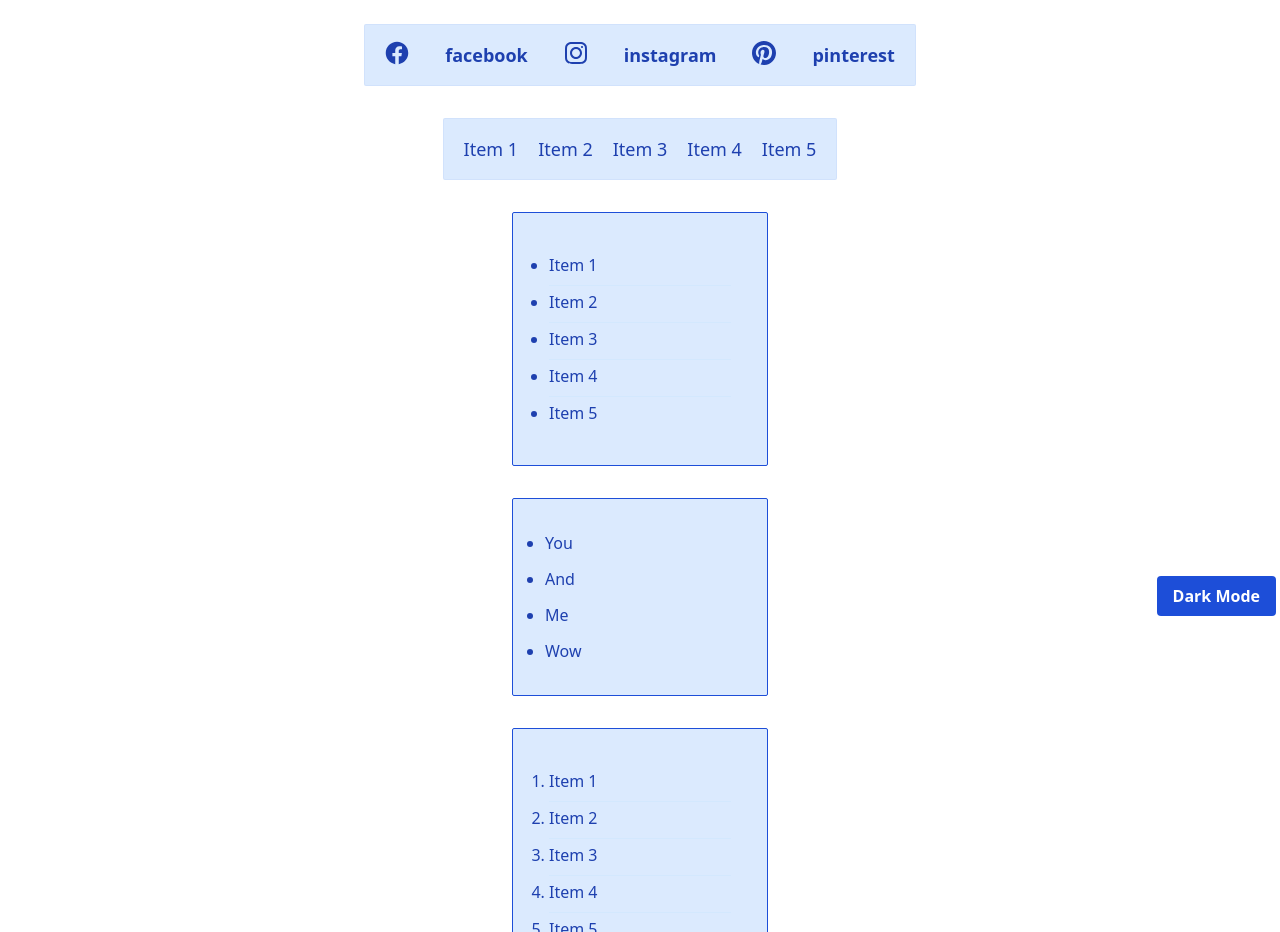
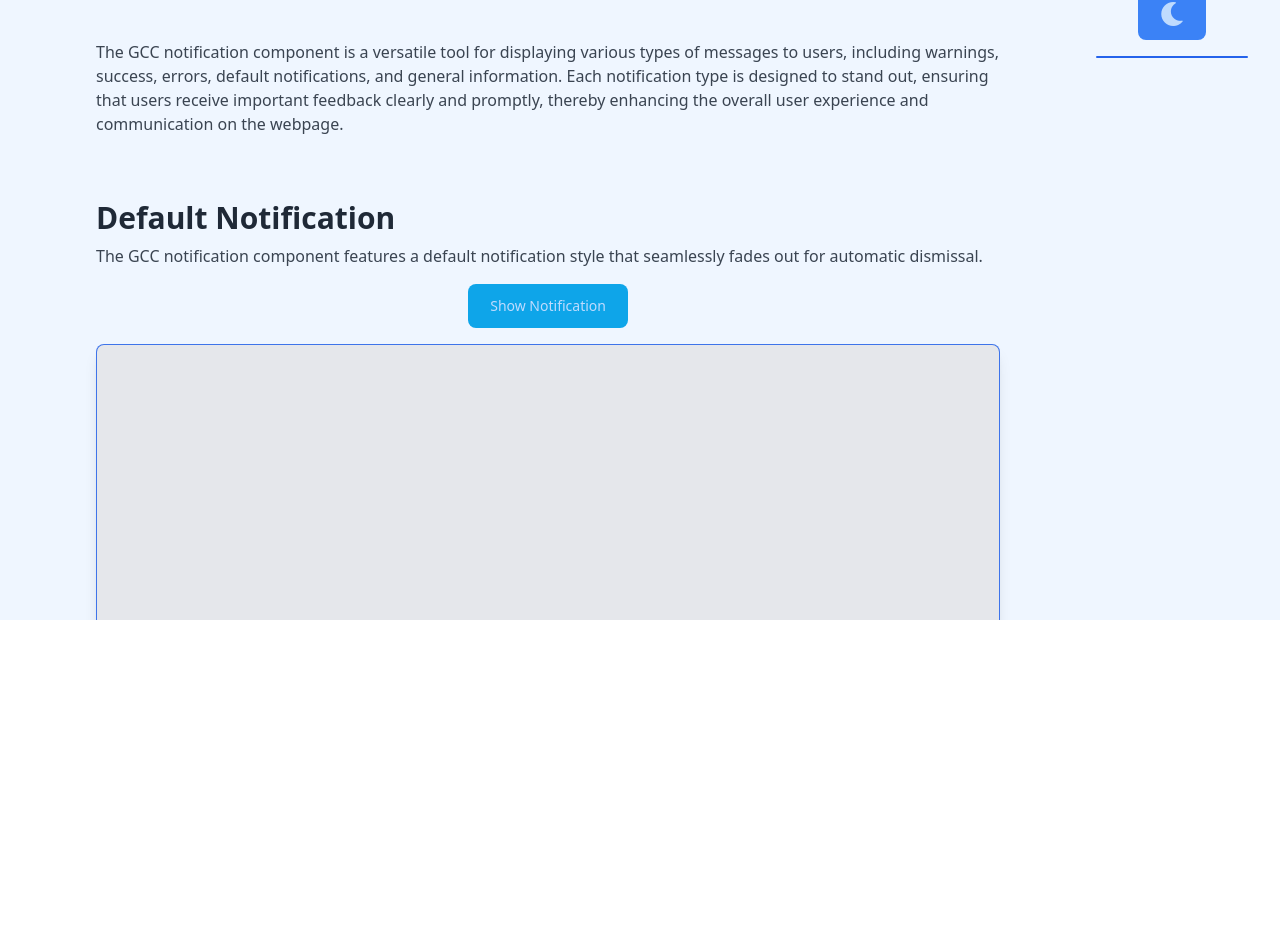
Before and after one commit to AlejandroP1028/Group-GCC_Vue-Component-Library, a Vue app: page / in a window 1280 px wide. Shown: the part 180-1112 px from the top of the page. After the commit the page ends 800 px from the top, so only its background shows below. Built offline with nearby package versions, Linux system fonts and the light colour scheme.

Commit message:
modified:   src/List_test.vue modified:   src/components/ItemList.vue modified:   src/components/NotificationsGroup.vue modified:   src/main.js new file:   src/notif_page.vue deleted:    src/notifications_page.vue

```diff
--- a/src/components/ItemList.vue
+++ b/src/components/ItemList.vue
@@ -84,7 +84,7 @@
         <svg class="w-3.5 h-3.5 me-2 text-blue-800 dark:text-blue-400 flex-shrink-0" aria-hidden="true" xmlns="http://www.w3.org/2000/svg" fill="currentColor" viewBox="0 0 20 20">
           <path d="M10 .5a9.5 9.5 0 1 0 9.5 9.5A9.51 9.51 0 0 0 10 .5Zm3.707 8.207-4 4a1 1 0 0 1-1.414 0l-2-2a1 1 0 0 1 1.414-1.414L9 10.586l3.293-3.293a1 1 0 0 1 1.414 1.414Z"/>
         </svg>
-        <slot :name="index"/>
+        <slot></slot>
       </li>
     </ul>
   </div>
--- a/src/components/NotificationsGroup.vue
+++ b/src/components/NotificationsGroup.vue
@@ -14,7 +14,7 @@
       <div class="ms-3 text-sm font-normal">
         {{ notification_message }}
       </div>
-      <button v-if="type !== 'default'" type="button" class="ms-auto -mx-1.5 -my-1.5 rounded-lg focus:ring-2 focus:ring-blue-500 p-1.5 inline-flex items-center justify-center h-8 w-8 hover:bg-blue-400" :data-dismiss-target="`#toast-${type}`" aria-label="Close" @click="hideNotification">
+      <button v-if="showCloseButton" type="button" class="ms-auto -mx-1.5 -my-1.5 rounded-lg focus:ring-2 focus:ring-blue-500 p-1.5 inline-flex items-center justify-center h-8 w-8 hover:bg-blue-400" :data-dismiss-target="`#toast-${type}`" aria-label="Close" @click="hideNotification">
         <span class="sr-only">
           Close
         </span>
@@ -32,7 +32,7 @@ export default {
     type: {
       type: String,
       required: true,
-      validator: (value) => ["success", "error", "warning", "default", "message"].includes(value),
+      validator: (value) => ["success", "error", "warning", "default", "message", "BlueBorder", "CyanBorder", "SkyBorder", "TealBorder"].includes(value),
     },
     notification_message: {
       type: String,
@@ -90,13 +90,36 @@ export default {
           icon: "",
         },
         message: {
-          bg: "bg-blue-200 dark:bg-gray-800",
+          bg: "bg-blue-200 dark:bg-gray",
           text: "text-blue-800 dark:text-sky-400",
           icon: "",
         },
+        BlueBorder: {
+          bg: "bg-blue-100 dark:bg-gray-800 border border-blue-900",
+          text: "text-blue-800 dark:text-sky-400",
+          icon: "",
+        },
+        CyanBorder: {
+          bg: "bg-cyan-100 dark:bg-gray-800 dark:border-cyan-400 border border-cyan-900",
+          text: "text-cyan-900 dark:text-cyan-400",
+          icon: "",
+        },
+        SkyBorder: {
+          bg: "bg-sky-100 dark:bg-gray-800 border border-sky-900",
+          text: "text-sky-900 dark:text-sky-400",
+          icon: "",
+        },
+        TealBorder: {
+          bg: "bg-teal-100 dark:bg-gray-800 border border-teal-900",
+          text: "text-teal-800 dark:text-teal-400",
+          icon: "",
+        }
       };
       return styles[this.type];
     },
+    showCloseButton() {
+      return !["default", "BlueBorder", "CyanBorder", "SkyBorder", "TealBorder"].includes(this.type);
+    }
   },
   methods: {
     hideNotification() {
@@ -104,12 +127,13 @@ export default {
     },
   },
   mounted() {
-    if (this.type === "default") {
-      setTimeout(() => {
-        this.visible = false;
-      }, 5000);
-    }
-  },
+  if (["default", "BlueBorder", "CyanBorder", "TealBorder", "SkyBorder"].includes(this.type)) {
+    setTimeout(() => {
+      this.visible = false;
+    }, 5000);
+  }
+},
+
 };
 </script>
 <style scoped>
--- a/src/main.js
+++ b/src/main.js
@@ -5,8 +5,9 @@ import { createApp } from 'vue'
 import './index.css'
 //import test from './test.vue'
 createApp(App).mount('#app')
-
-import App from "./List_test.vue";
+//import App from "./alert_page.vue";
+import App from "./notif_page.vue";
+//import App from "./List_test.vue";
 //createApp(ListTest).mount('#app')
 //import App from './notifications_page.vue';
 
--- /dev/null
+++ b/src/notif_page.vue
@@ -0,0 +1,105 @@
+<template>
+    <link rel="stylesheet" href="https://cdnjs.cloudflare.com/ajax/libs/font-awesome/5.15.4/css/all.min.css">
+    <div :class="{ 'dark': isDarkMode }" class="overflow-auto h-screen w-screen bg-blue-50 dark:bg-gray-900 flex flex-row scroll-smooth">
+      <div class="relative w-auto mb-16">
+        <PageHeader :class="'flex-none'" header="GCC Notification" body="Show contextual information to your users using notification elements based on Tailwind CSS"/>
+        <Section body="The GCC notification component is a versatile tool for displaying various types of messages to users, including warnings, success, errors, default notifications, and general information. Each notification type is designed to stand out, ensuring that users receive important feedback clearly and promptly, thereby enhancing the overall user experience and communication on the webpage."/>
+        <Section header="Default Notification" @sectioncreated="addLink" body="The GCC notification component features a default notification style that seamlessly fades out for automatic dismissal.">
+          <template #content>
+            <div class="flex flex-col items-center mt-4 h-full">
+              <div class="flex space-x-4">
+                <Button color="sky" :class="'w-9/10'" @click="showNotification">Show Notification</Button>
+              </div>
+              <div :class="{ 'dark': defaultDark }" class="relative bg-gray-200 dark:bg-gray-800 transition-all duration-300 ease-in-out mt-4 w-full h-96 p-4 overflow-hidden rounded-lg shadow-lg border border-blue-600/[.87]">
+                <Notifications v-if="notificationVisible" type="default" notification_message="This is a default notification." position="pCenter"/>
+                <Notifications v-if="notificationVisible" type="BlueBorder" notification_message="This is a default notification." position="pTop-right"/>
+                <Notifications v-if="notificationVisible" type="CyanBorder" notification_message="This is a default notification." position="pTop-left"/>
+                <Notifications v-if="notificationVisible" type="SkyBorder" notification_message="This is a default notification." position="pBottom-left"/>
+                <Notifications v-if="notificationVisible" type="TealBorder" notification_message="This is a default notification." position="pBottom-right"/>
+              </div>
+            </div>
+          </template>
+        </Section>
+        <Section header="Notification Positions" @sectioncreated="addLink" body="The GCC notification component features a default notification style that seamlessly fades out for automatic dismissal.">
+                <template #content>
+                    <div class="flex flex-col items-center mt-4 h-full">
+                        <div class="flex space-x-4">
+                            <Button color="sky" :class="'w-9/10'" @click="showPositions('absolute')">Show Absolute Positions</Button>
+                            <Button color="sky" :class="'w-9/10'" @click="showPositions('parent')">Show Parent Positions</Button>
+                        </div>
+                        <div :class="{ 'dark': defaultDark }" class="relative bg-gray-200 dark:bg-gray-800 transition-all duration-300 ease-in-out mt-4 w-full h-96 p-4 overflow-hidden rounded-lg shadow-lg border border-blue-600/[.87]">
+                            <Notifications v-for="(position, index) in notificationPositionsA" :key="index" :type="position.type" :notification_message="position.message" :position="position.position"/>
+                            <Notifications v-for="(position, index) in notificationPositionsP" :key="index" :type="position.type" :notification_message="position.message" :position="position.position"/>
+                        </div>
+                    </div>
+                </template>
+            </Section>
+      </div>
+      <div class="sticky top-8 w-4/12 transition-all duration-300 ease-in-out flex flex-col space-y-4 overflow-hidden mr-8">
+        <hr class="h-0.5 bg-blue-600 border-none rounded-full">
+        <span class="tracking-tight font-semibold self-center text-md text-gray-800 dark:text-gray-200">ON THIS PAGE</span>
+        <PageLinks v-for="link in links" :key="link.label" :label="link.label"/>
+        <div class="flex justify-center">
+          <Button @click="toggleDarkMode" color="blue">
+            <template #icon>
+              <i :class="[isDarkMode ? 'fas fa-sun text-2xl' : 'fas fa-moon text-2xl','text-blue-200']"></i>
+            </template>
+          </Button>
+        </div>
+        <hr class="h-0.5 bg-blue-600 border-none rounded-full">
+      </div>
+    </div>
+</template>
+
+<script>
+import Button from './components/Button.vue';
+import Section from './components/Section.vue';
+import PageHeader from './components/pageHeader.vue';
+import Notifications from './components/NotificationsGroup.vue';
+import PageLinks from './components/pageLinks.vue';
+
+export default {
+    name: 'App',
+    components: {
+        Button,
+        Section,
+        PageHeader,
+        PageLinks,
+        Notifications
+    },
+    data() {
+        return {
+            links: [],
+            isDarkMode: false,
+            defaultDark: false,
+            notificationVisible: false,
+            notificationPositionsA: [],
+            notificationPositionsP: []
+        };
+    },
+    methods: {
+        toggleDarkMode() {
+            this.isDarkMode = !this.isDarkMode;
+        },
+        addLink(header) {
+            this.links.push({ label: header });
+        },
+        showNotification() {
+            this.notificationVisible = !this.notificationVisible;
+        },
+        showPositions(type) {
+            const positions = type === 'absolute'
+                ? ['top-right', 'bottom-right', 'top-left', 'bottom-left', 'center']
+                : ['pTop-right', 'pBottom-right', 'pTop-left', 'pBottom-left', 'pCenter'];
+
+            for (let p of positions) {
+                if (type === 'absolute') {
+                    this.notificationPositionsA.push({ type: 'BlueBorder', message: 'This is a default notification.', position: p });
+                } else {
+                    this.notificationPositionsP.push({ type: 'SkyBorder', message: 'This is a default notification.', position: p });
+                }
+            }
+        },
+    },
+};
+</script>
--- a/src/notifications_page.vue
+++ /dev/null
@@ -1,43 +0,0 @@
-<template>
-  <div :class="{ 'dark': isDarkMode }" class="overflow-hidden h-screen w-screen bg-gray-100 dark:bg-gray-900">
-    <button @click="toggleDarkMode" class="absolute top-4 right-4 px-4 py-2 bg-white dark:bg-gray-800 rounded-md shadow-md text-gray-800 dark:text-gray-200">
-      {{ isDarkMode ? 'Light Mode' : 'Dark Mode' }}
-    </button>
-    <div :class="{ 'dark': isDarkMode }" class="relative bg-gray-200 dark:bg-gray-800 transition-all duration-300 ease-in-out mt-16 w-full h-96 p-4 overflow-hidden rounded-lg shadow-lg border border-blue-600/[.87]">
-      <Notifications type="message" notification_message="This is a notification message." position="bottom-right" />
-      <Notifications type="message" notification_message="This is a notification message." position="pBottom-right" />
-      <Notifications type="success" notification_message="this is a success notification." position="pTop-right" />
-      <Notifications type="warning" notification_message="this is a warning notification." position="pBottom-left" />
-      <Notifications type="error" notification_message="this is an error notification." position="pTop-left" />
-      <Notifications type="default" notification_message="this is a default notification." position="pCenter" />
-    </div>
-  </div>
-</template>
-
-<script>
-import Notifications from './components/NotificationsGroup.vue';
-
-export default {
-  name: 'App',
-  components: {
-    Notifications
-  },
-  data() {
-    return {
-      isDarkMode: false
-    };
-  },
-  methods: {
-    toggleDarkMode() {
-      this.isDarkMode = !this.isDarkMode;
-    }
-  }
-}
-</script>
-
-<style scoped>
-.dark {
-  background-color: #091224;
-  color: #ffffff;
-}
-</style>
```
Also changed, not shown: src/List_test.vue (line endings or trailing spaces).
